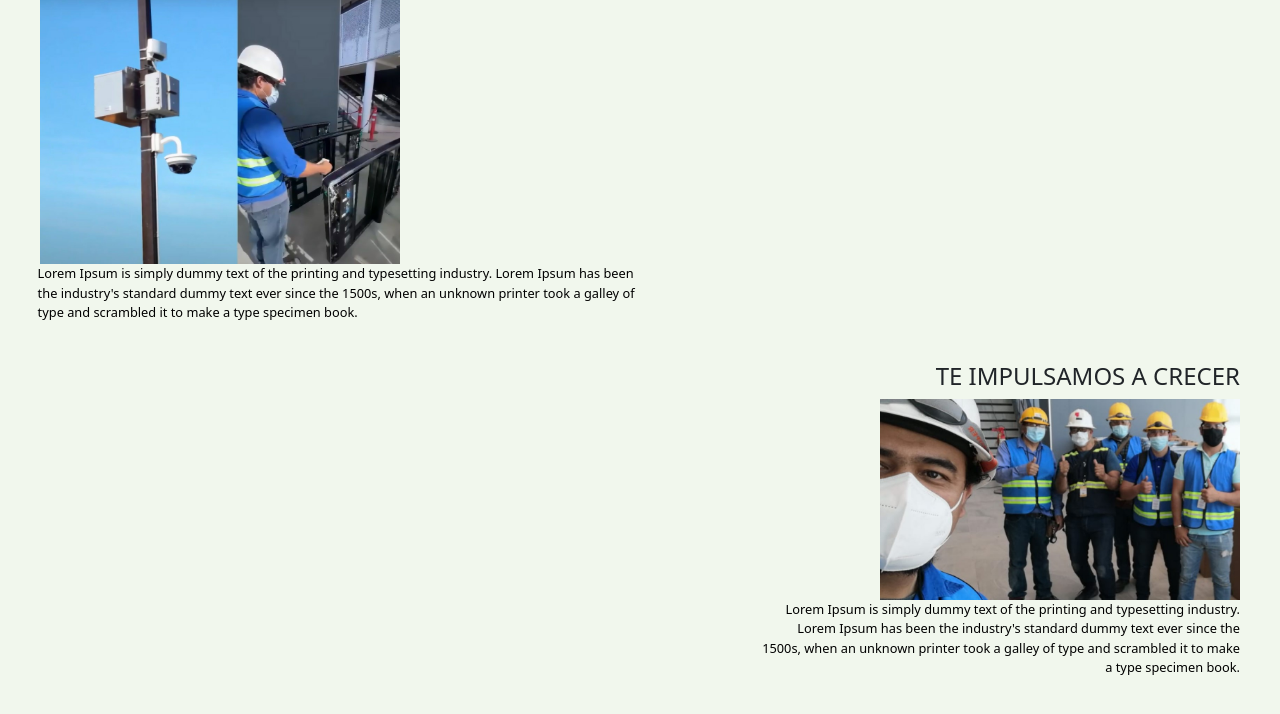
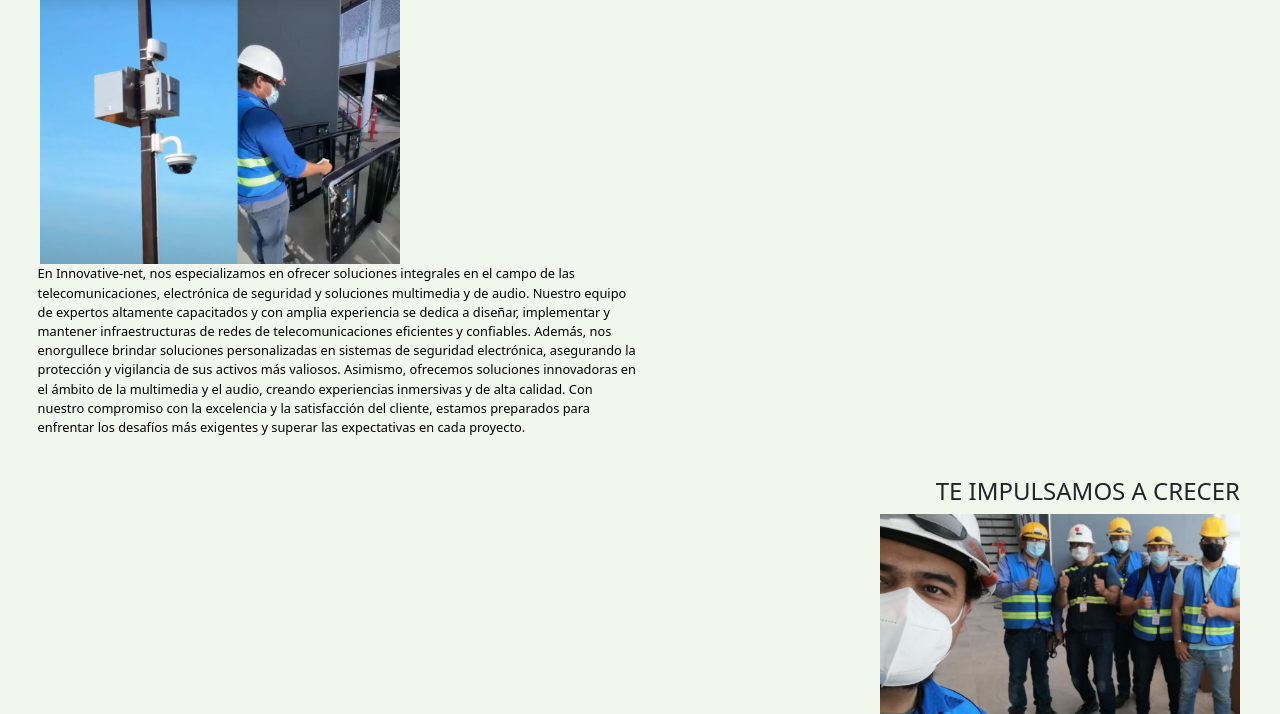
Before and after one commit to Innovative-net-mx/innovative-Webpage, a Django app: page / in a window 1280 px wide. Shown: the part 3139-3853 px from the top of the page. Run offline with Django 3.2, Linux system fonts and the light colour scheme; some libraries are stand-ins or nearby versions.

Commit message:
cambio de texto en la seccion "nosotros"

```diff
--- a/homepage/templates/homepage/home_ruben.html
+++ b/homepage/templates/homepage/home_ruben.html
@@ -172,7 +172,7 @@
 
   <img class="imgesp" src="static/css/img/especializados.jpg" alt="">
 
-  <P class="letters">Lorem Ipsum is simply dummy text of the printing and typesetting industry. Lorem Ipsum has been the industry's standard dummy text ever since the 1500s, when an unknown printer took a galley of type and scrambled it to make a type specimen book. </P>
+  <P class="letters">En Innovative-net, nos especializamos en ofrecer soluciones integrales en el campo de las telecomunicaciones, electrónica de seguridad y soluciones multimedia y de audio. Nuestro equipo de expertos altamente capacitados y con amplia experiencia se dedica a diseñar, implementar y mantener infraestructuras de redes de telecomunicaciones eficientes y confiables. Además, nos enorgullece brindar soluciones personalizadas en sistemas de seguridad electrónica, asegurando la protección y vigilancia de sus activos más valiosos. Asimismo, ofrecemos soluciones innovadoras en el ámbito de la multimedia y el audio, creando experiencias inmersivas y de alta calidad. Con nuestro compromiso con la excelencia y la satisfacción del cliente, estamos preparados para enfrentar los desafíos más exigentes y superar las expectativas en cada proyecto. </P>
 
 </div>
 
@@ -192,7 +192,13 @@
 
   <img class="imgesp"src="static/css/img/provnos.jpg" alt="">
 
-  <P class="letters">Lorem Ipsum is simply dummy text of the printing and typesetting industry. Lorem Ipsum has been the industry's standard dummy text ever since the 1500s, when an unknown printer took a galley of type and scrambled it to make a type specimen book. </P>
+  <P class="letters">En Innovative-net, ofrecemos una amplia gama de soluciones integrales en redes de telecomunicaciones, seguridad electrónica y multimedia.<br>
+    Proveemos: <br>
+   1. Redes de telecomunicaciones: Diseñamos e implementamos infraestructuras eficientes para la transmisión segura de datos, voz y video. <br>
+    2.Seguridad electrónica: Proporcionamos sistemas de videovigilancia, control de acceso y alarmas personalizadas para proteger sus activos. <br>
+    3.Soluciones multimedia: Instalamos sistemas de sonido, proyección y pantallas interactivas para crear experiencias multimedia inmersivas.<br>
+    4.Asesoramiento técnico: Nuestro equipo experto ofrece asesoramiento especializado en todas nuestras áreas de especialización.<br>
+    En Innovative-net, nos dedicamos a brindar soluciones de alta calidad y excelencia en el servicio al cliente. Trabajamos en estrecha colaboración con nuestros clientes para asegurar el éxito de sus proyectos y alcanzar sus objetivos con soluciones confiables y vanguardistas. </P>
   <br><br>
 
 </div>
```
